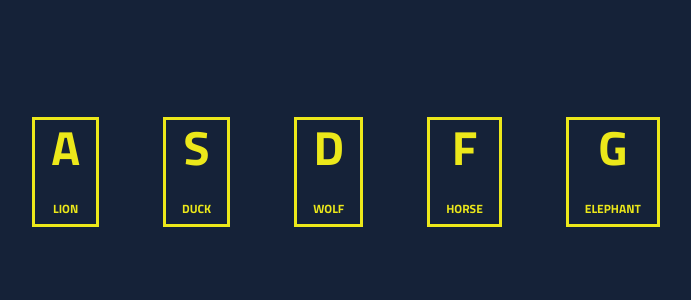
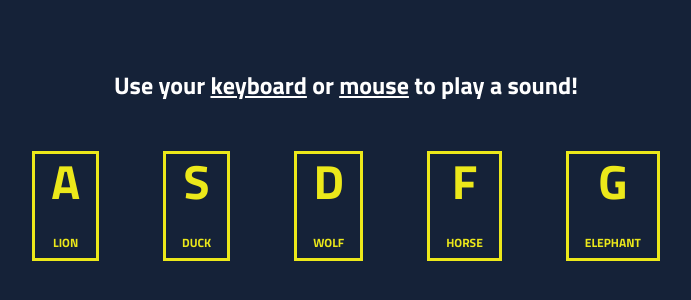
Before and after one commit to davmmcdonald/sound-board, a plain HTML site: page index.html in a window 1280 px wide. Shown: the part 236-536 px from the top of the page, without its empty margins (302-993 px from the left). Drawn offline with Linux system fonts and the light colour scheme.

Commit message:
Added instructional text

```diff
--- a/index.html
+++ b/index.html
@@ -13,11 +13,14 @@
 </head>
 <body>
     <div class="container">
-        <div data-key="65" class="item">A<br><span class="subtext">LION</span></div>
-        <div data-key="83" class="item">S<br><span class="subtext">DUCK</span></div>
-        <div data-key="68" class="item">D<br><span class="subtext">WOLF</span></div>
-        <div data-key="70" class="item">F<br><span class="subtext">HORSE</span></div>
-        <div data-key="71" class="item">G<br><span class="subtext">ELEPHANT</span></div>
+        <h1>Use your <span style="text-decoration: underline;">keyboard</span> or <span style="text-decoration: underline;">mouse</span> to play a sound!</h1>
+        <div class="items">
+            <div data-key="65" class="item">A<br><span class="subtext">LION</span></div>
+            <div data-key="83" class="item">S<br><span class="subtext">DUCK</span></div>
+            <div data-key="68" class="item">D<br><span class="subtext">WOLF</span></div>
+            <div data-key="70" class="item">F<br><span class="subtext">HORSE</span></div>
+            <div data-key="71" class="item">G<br><span class="subtext">ELEPHANT</span></div>
+        </div>
     </div>
     <audio data-key="65" src="assets/lion.mp3"></audio>
     <audio data-key="83" src="assets/duck.mp3"></audio>
--- a/style.css
+++ b/style.css
@@ -5,6 +5,22 @@ body {
 .container {
     width: 100vw;
     height: 100vh;
+    display: flex;
+    flex-direction: column;
+    justify-content: center;
+    align-items: center;
+}
+
+h1 {
+    flex: 0;
+    text-align: center;
+    font-family: 'Titillium Web', sans-serif;
+    font-size: 24px;
+    color: white;
+}
+
+.items {
+    flex: 0;
     display: flex;
     justify-content: center;
     align-items: center;
```
